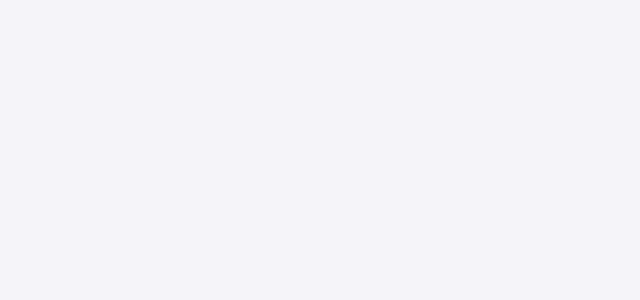
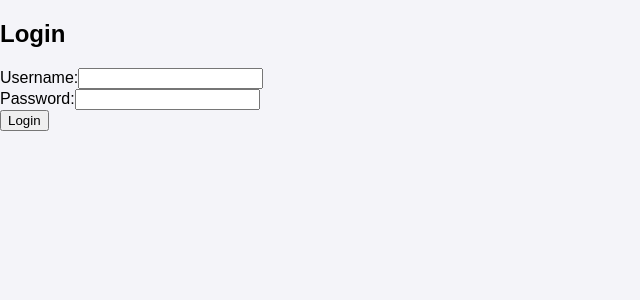
Before and after one commit to vincent-mugendi/Mindful, a React (Vite) app in the folder frontend/mindful-frontend/: page /login in a window 1280 px wide. Before the commit this address had no page. Shown: the top 300 px of the page, without its empty margins (0-640 px from the left). Built offline with nearby package versions, Linux system fonts and the light colour scheme.

Commit message:
implemented login logic

```diff
--- a/frontend/mindful-frontend/src/App.jsx
+++ b/frontend/mindful-frontend/src/App.jsx
@@ -5,13 +5,15 @@ import { BrowserRouter as Router, Route, Routes } from 'react-router-dom';
 import LandingPage from './components/landing/Landing.jsx';
 import SignupForm from './components/signup/SignupForm.jsx';
 import Dashboard from './components/dashboard/Dashboard.jsx'; // Import Dashboard component
+import LoginForm from './components/login/Login.jsx';
 
 const App = () => (
     <Router>
         <Routes>
             <Route path="/" element={<LandingPage />} />
             <Route path="/signup" element={<SignupForm />} />
-            <Route path="/dashboard" element={<Dashboard />} /> {/* Add dashboard route */}
+            <Route path="/dashboard" element={<Dashboard />} />
+            <Route path="/login" element={<LoginForm />} />
         </Routes>
     </Router>
 );
--- a/frontend/mindful-frontend/src/components/header/Dashboardheader.jsx
+++ b/frontend/mindful-frontend/src/components/header/Dashboardheader.jsx
@@ -3,7 +3,7 @@ import React from "react";
 const Dashboardheader = () => {
     return (
         <>
-
+          Header
         </>
     )
 }
--- /dev/null
+++ b/frontend/mindful-frontend/src/components/login/Login.jsx
@@ -0,0 +1,74 @@
+import React, { useState } from 'react';
+import { useNavigate } from 'react-router-dom';
+
+const LoginForm = () => {
+    const [formData, setFormData] = useState({ username: '', password: '' });
+    const [error, setError] = useState('');
+    const navigate = useNavigate();
+
+    const handleChange = (e) => {
+        const { name, value } = e.target;
+        setFormData({ ...formData, [name]: value });
+    };
+
+    const handleSubmit = (e) => {
+        e.preventDefault();
+        setError(''); // Clear previous error
+
+        fetch('http://localhost:5000/api/login', {
+            method: 'POST',
+            headers: {
+                'Content-Type': 'application/json'
+            },
+            body: JSON.stringify(formData)
+        })
+        .then(response => response.json())
+        .then(data => {
+            console.log('Success:', data);
+            if (data.message === 'Login successful') {
+                localStorage.setItem('username', formData.username);
+                navigate('/dashboard');
+            } else {
+                setError(data.error || 'Login failed');
+            }
+        })
+        .catch((error) => {
+            console.error('Error:', error);
+            setError('An error occurred. Please try again.');
+        });
+    };
+
+    return (
+        <section>
+            <form onSubmit={handleSubmit}>
+                <h2>Login</h2>
+                <div>
+                    <label htmlFor="username">Username:</label>
+                    <input
+                        type="text"
+                        id="username"
+                        name="username"
+                        value={formData.username}
+                        onChange={handleChange}
+                    />
+                </div>
+                <div>
+                    <label htmlFor="password">Password:</label>
+                    <input
+                        type="password"
+                        id="password"
+                        name="password"
+                        value={formData.password}
+                        onChange={handleChange}
+                    />
+                </div>
+                {error && <p style={{ color: 'red' }}>{error}</p>}
+                <div>
+                    <button type="submit">Login</button>
+                </div>
+            </form>
+        </section>
+    );
+};
+
+export default LoginForm;
```
Also changed, not shown: 1 other file (tests, documents, lock files or other folders).
